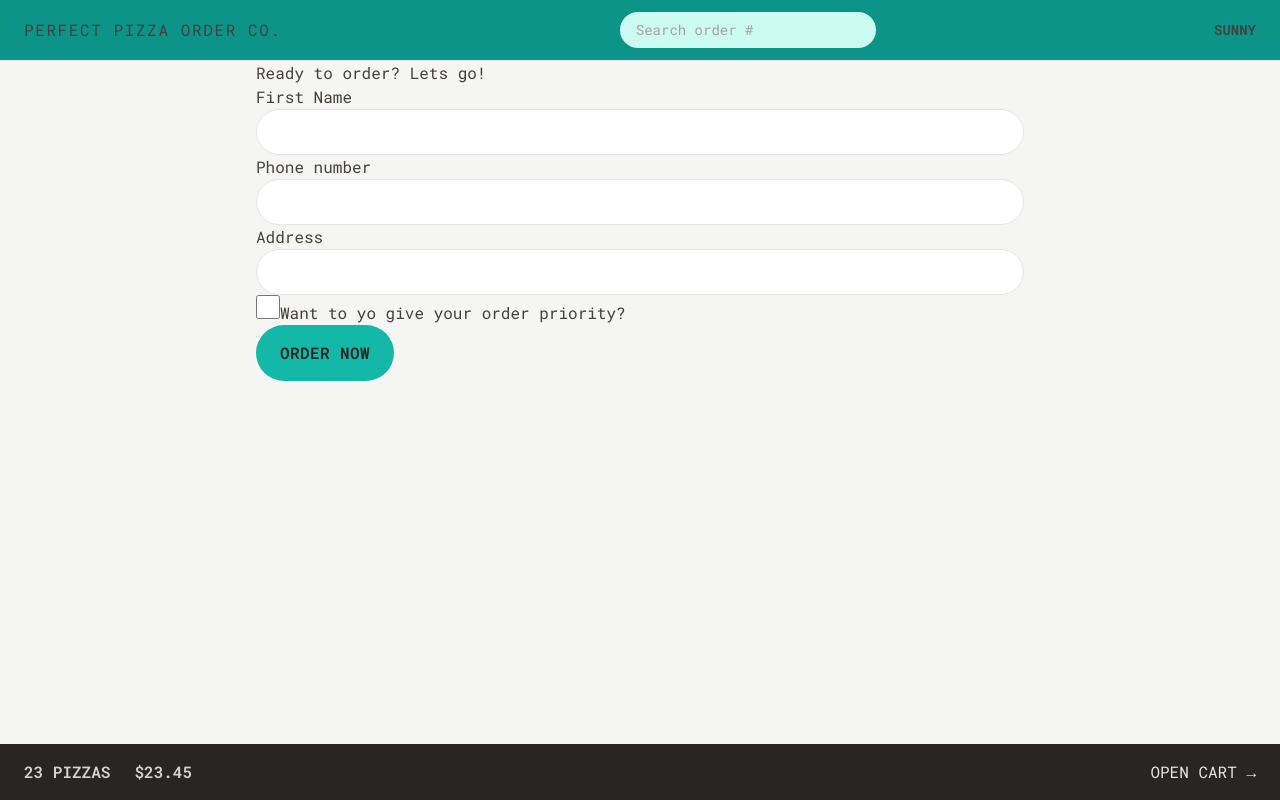
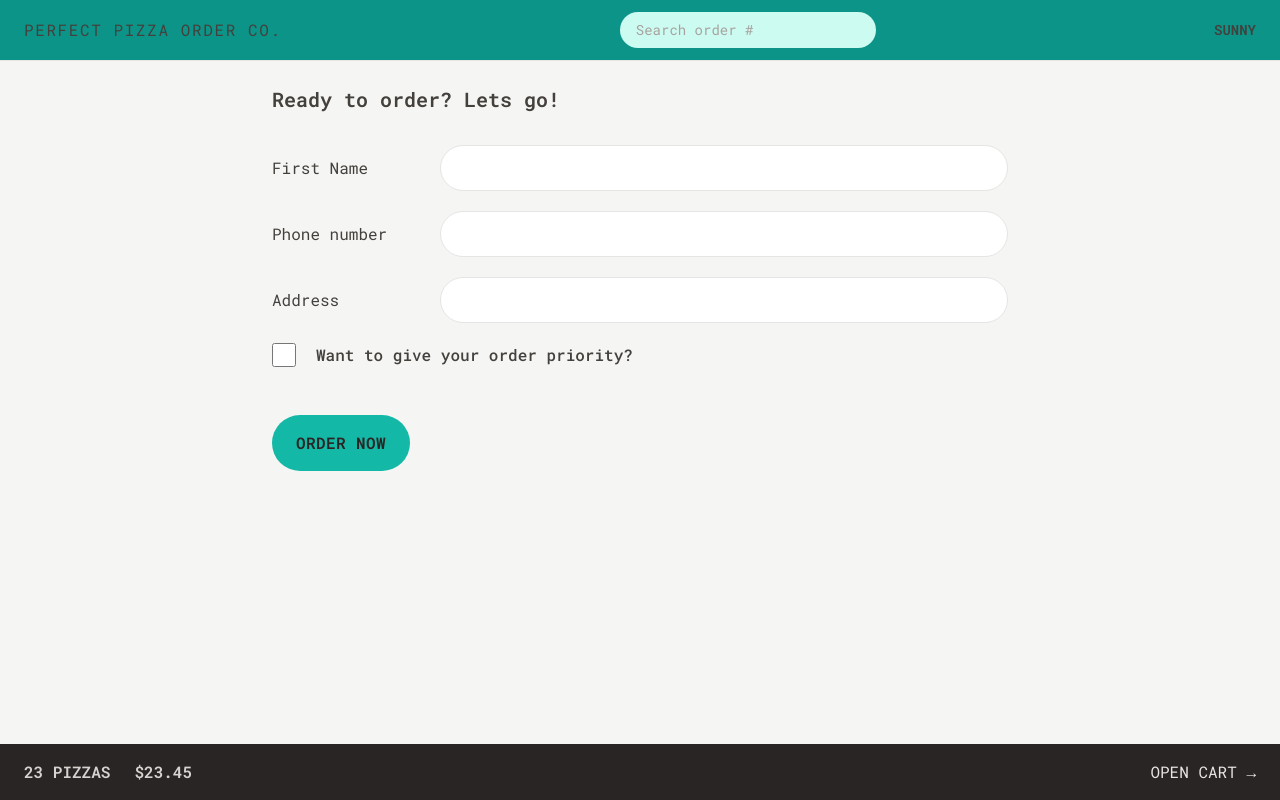
Before and after one commit to SunpreetSandhu/order-app, a React (Vite) app: page /order/new in a window 1280 px wide. Built offline with nearby package versions, Linux system fonts and the light colour scheme.

Commit message:
added styles to order page

```diff
--- a/src/features/order/CreateOrder.jsx
+++ b/src/features/order/CreateOrder.jsx
@@ -41,31 +41,36 @@
   const cart = fakeCart;
 
   return (
-    <div>
-      <h2>Ready to order? Lets go!</h2>
+    <div className="px-4 py-6">
+      <h2 className="mb-8 text-xl font-semibold">Ready to order? Lets go!</h2>
 
       <Form method="POST">
-        <div>
-          <label>First Name</label>
-          <input className="input" type="text" name="customer" required />
+        <div className="mb-5 flex flex-col gap-2 sm:flex-row sm:items-center">
+          <label className="sm:basis-40">First Name</label>
+          <input className="input grow" type="text" name="customer" required />
         </div>
 
-        <div>
-          <label>Phone number</label>
-          <div>
-            <input type="tel" name="phone" required className="input" />
+        <div className="mb-5 flex flex-col gap-2 sm:flex-row sm:items-center">
+          <label className="sm:basis-40">Phone number</label>
+          <div className="grow">
+            <input type="tel" name="phone" required className="input w-full" />
           </div>
           {formErrors?.phone && <p>{formErrors.phone}</p>}
         </div>
 
-        <div>
-          <label>Address</label>
-          <div>
-            <input className="input" type="text" name="address" required />
+        <div className="mb-5 flex flex-col gap-2 sm:flex-row sm:items-center">
+          <label className="sm:basis-40">Address</label>
+          <div className="grow">
+            <input
+              className="input w-full"
+              type="text"
+              name="address"
+              required
+            />
           </div>
         </div>
 
-        <div>
+        <div className="mb-12 flex items-center gap-5">
           <input
             type="checkbox"
             name="priority"
@@ -78,7 +83,9 @@
             // value={withPriority}
             // onChange={(e) => setWithPriority(e.target.checked)}
           />
-          <label htmlFor="priority">Want to yo give your order priority?</label>
+          <label className="font-medium" htmlFor="priority">
+            Want to give your order priority?
+          </label>
         </div>
 
         <div>
--- a/src/index.css
+++ b/src/index.css
@@ -4,7 +4,7 @@
 
 @layer components {
   .input {
-    @apply w-full rounded-full border border-stone-200 px-4 py-2 text-sm transition-all duration-300 placeholder:text-stone-400
+    @apply rounded-full border border-stone-200 px-4 py-2 text-sm transition-all duration-300 placeholder:text-stone-400
               focus:outline-none focus:ring
               focus:ring-teal-300 md:px-6 md:py-3;
   }
```
